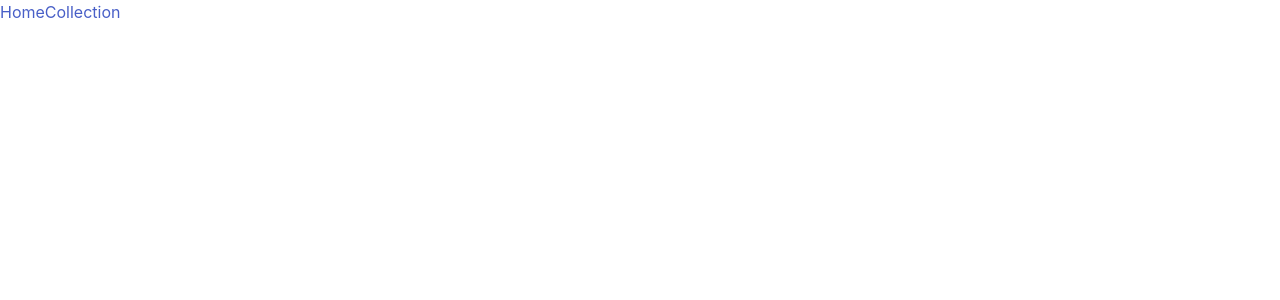
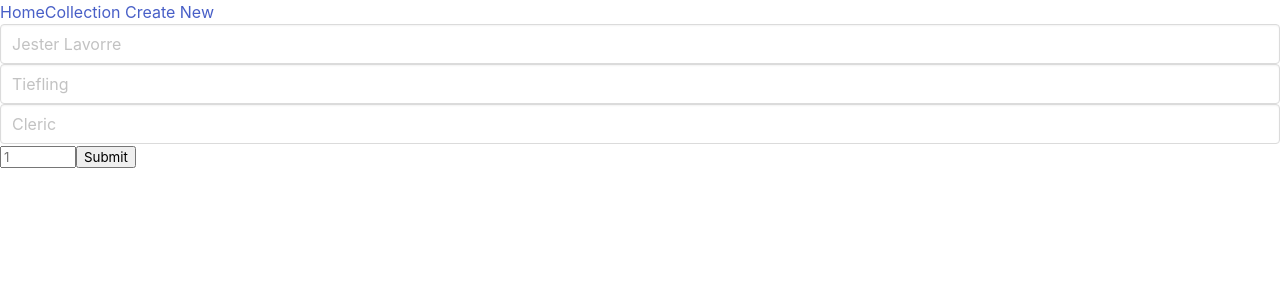
Before and after one commit to jniemiera/5eCharacterAgent, an Angular app: page /create in a window 1280 px wide. Before the commit this address led to /. Shown: the top 300 px of the page. Built offline with nearby package versions, Linux system fonts and the light colour scheme.

Commit message:
Build character creation form

```diff
--- a/src/app/app-routing.module.ts
+++ b/src/app/app-routing.module.ts
@@ -6,6 +6,10 @@ const routes: Routes = [
   {
     path: 'collection',
     loadChildren: () => import('./collection/collection.module').then(m => m.CollectionModule)
+  },
+  {
+    path: 'create',
+    loadChildren: () => import('./creation/creation.module').then(m => m.CreationModule)
   },
   {
     path: '',
--- a/src/app/app.component.html
+++ b/src/app/app.component.html
@@ -2,6 +2,7 @@
   <div>
     <a routerLink="" routerLinkActive="active">Home</a>
     <a routerLink="/collection" routerLinkActive="active">Collection</a>
+    <a routerLink="/create" routerLinkActive="active"> Create New</a>
   </div>
 
   <div>
--- /dev/null
+++ b/src/app/creation/creation-form/creation-form.component.html
@@ -0,0 +1,8 @@
+<form (submit)="onFormSubmit($event)">
+    <input (input)="onNameInput($event)" class="input" placeholder="Jester Lavorre"/>
+    <input (input)="onRaceInput($event)" class="input" placeholder="Tiefling"/>
+    <input (input)="onClassInput($event)" class="input" placeholder="Cleric"/>
+    <input (change)="onLevelChange($event)" type="number" min="1" max="20" placeholder="1">
+
+    <input type="submit">
+</form>
--- /dev/null
+++ b/src/app/creation/creation-form/creation-form.component.ts
@@ -0,0 +1,45 @@
+import { Component } from '@angular/core';
+import { CharacterSheet } from 'src/app/rest';
+
+@Component({
+  selector: 'app-creation-form',
+  templateUrl: './creation-form.component.html',
+  styleUrls: ['./creation-form.component.css']
+})
+export class CreationFormComponent {
+  characterSheet: CharacterSheet = {
+    "name" : '',
+    "race" : '',
+    "class" : '',
+    "level" : 1
+  }
+
+  onNameInput(event: Event) {
+    let eventTarget = event.target as HTMLInputElement;
+    let value = eventTarget.value;
+    this.characterSheet.name = value;
+  }
+
+  onRaceInput(event: Event) {
+    let eventTarget = event.target as HTMLInputElement;
+    let value = eventTarget.value;
+    this.characterSheet.race = value;
+  }
+
+  onClassInput(event: Event) {
+    let eventTarget = event.target as HTMLInputElement;
+    let value = eventTarget.value;
+    this.characterSheet.class = value;
+  }
+
+  onLevelChange(event: Event) {
+    let eventTarget = event.target as HTMLInputElement;
+    let value = eventTarget.value;
+    this.characterSheet.level = parseInt(value);
+  }
+
+  onFormSubmit(event: Event) {
+    event.preventDefault();
+    console.log(this.characterSheet);
+  }
+}
```
Also changed, not shown: src/app/collection/collection-home/collection-home.component.ts (+0 -8 lines), src/app/creation/creation-routing.module.ts (added, +13 -0 lines), src/app/creation/creation.module.ts (added, +17 -0 lines), src/app/rest/model/characterSheet.ts (+5 -5 lines), src/app/creation/creation-form/creation-form.component.css (added), 1 other file (tests, documents, lock files or other folders).
